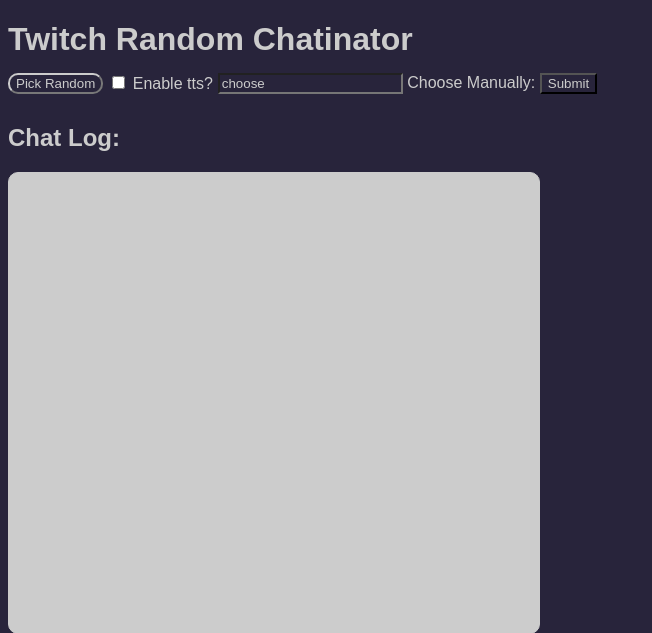
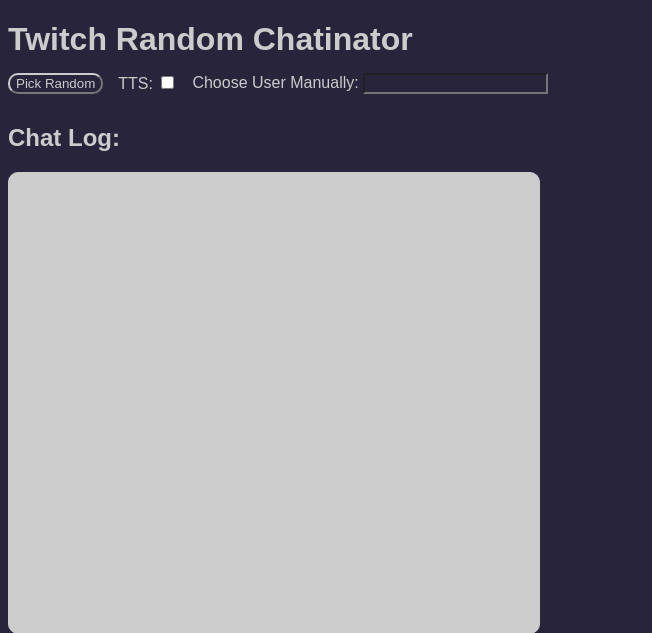
Before and after one commit to bananababoo/DougDougTwitchChatSelectorRandomizer9000, a Flask app: page / in a window 1280 px wide. Shown: the top 633 px of the page, without its empty margins (0-652 px from the left). Run offline with Flask 2, Linux system fonts and the light colour scheme; parts of the project's set-up code (start-up, migrations or seed data) failed here and were passed over; some libraries are stand-ins or nearby versions; some web fonts are replaced.

Commit message:
tts fixes

```diff
--- a/app.py
+++ b/app.py
@@ -4,8 +4,7 @@ from datetime import datetime, timedelta
 from flask import Flask, render_template, session, request
 from flask_socketio import SocketIO, emit
 from io import BytesIO
-import sys
-import time
+
 import asyncio
 import threading
 import pytz
@@ -16,7 +15,7 @@ socketio = SocketIO
 
 app = Flask(__name__)
 socketio = SocketIO(app, async_mode=None)
-
+#pip install simplewebsocket
 #idk why but this script speiciflly only works if you DON'T have eventlet installed so make sure to pip uninstall eventlet
 
 @app.route("/")
@@ -28,9 +27,34 @@ def connect(): #when socket connects send data confirming connection
     socketio.emit('message_send',
                     {'data': "Connected"})
 
+def pyg_init():
+    import pyglet
+    global player
+    player = pyglet.media.Player()
+    pyglet.app.run()
+    player.play()
+    print(type(player))
+
+
+def text_to_audio(text: str):
+    import pyglet
+    mp3 = BytesIO()
+    input = gTTS(text,lang='en')
+    input.write_to_fp(mp3)
+    mp3.seek(0)
+    audio = pyglet.media.load(None, file=mp3, streaming=False)
+    player.queue(audio)
+    player.play()
+
+@socketio.on("tts")
+def toggletts(value):
+    print("tts enabled " + str(value['data']))
+    bot.tts_enabled = value['data']
+
 class Bot(commands.Bot):
     first = True
     currentUser = ""
+    tts_enabled = False
 
     def __init__(self):
         #connects to twitch channel
@@ -64,17 +88,16 @@ class Bot(commands.Bot):
         if not bot.first:
             if message.author.name == bot.currentUser:
                 socketio.emit('message_send',
-                    {'data': f"{bot.currentUser}: {message.content}"})
-                try:
-                    if tts_enabled:
-                        text_to_audio(message.content)
-                    print(bot.currentUser + ": " + message.content)
-                except NameError:
-                    pass
-
+                {'data': f"{bot.currentUser}: {message.content}"})
+                if bot.tts_enabled:
+                    text_to_audio(message.content)
+                print(bot.currentUser + ": " + message.content)
     #picks a random user from the queue
     def randomUser(this):
-        bot.currentUser = random.choice(list(userPool.keys()))
+        try:
+            bot.currentUser = random.choice(list(userPool.keys()))
+        except Exception:
+            return
         socketio.emit('message_send',{'data': f"{bot.currentUser} was picked!"})
         print("Random User is: " + bot.currentUser)
 
@@ -82,37 +105,22 @@ class Bot(commands.Bot):
 def pickrandom():
     bot.randomUser()
 
-@socketio.on("tts")
+@socketio.on("choose")
 def toggletts(value):
-    print("tts enabled " + str(value['data']))
-    global tts_enabled
-    tts_enabled = value['data']
+    print("Choose User Is: " + str(value['data']))
+    bot.currentUser = value['data']
+    bot.first = False
+    socketio.emit('message_send',{
+        'data' : f'Choose User: {bot.currentUser}'
+    })
 
-def text_to_audio(text: str):
-    import pyglet
-    mp3 = BytesIO()
-    input = gTTS(text,lang='en')
-    input.write_to_fp(mp3)
-    mp3.seek(0)
-    audio = pyglet.media.load(None, file=mp3, streaming=False)
-    player.queue(audio)
-    player.play()
 
 def startBot():
     global bot
-    global loop
     loop = asyncio.new_event_loop()
     asyncio.set_event_loop(loop)
     bot = Bot()
     bot.run()
-
-def pyg_init():
-    import pyglet
-    global player
-    player = pyglet.media.Player()
-    pyglet.app.run()
-    player.play()
-    print(type(player))
 
 
 if __name__=='__main__':
--- a/static/css/style.css
+++ b/static/css/style.css
@@ -6,10 +6,11 @@
 
 form{
     padding: 5px;
-    float: left;
     margin-top: 0px;
     margin-left: -5px;
-    margin-bottom: 4px;
+    margin-right: 10px;
+    margin-bottom: 5px;
+    float: left;
 }
 
 .log{
--- a/templates/index.html
+++ b/templates/index.html
@@ -32,6 +32,13 @@
                 return false;
             });
 
+            $('form#choose').submit(function(event) {
+                console.log($('.choose').val())
+                socket.emit('choose',{'data': $('.choose').val()});
+                $('.choose').val = ""
+                return false;
+            });
+
 
         });
 
@@ -43,13 +50,13 @@
         <input type="submit" value="Pick Random" id="pick-random-input" style="border-color: #ccc; border-radius: 10px;">
     </form>
     <form id="tts" method="POST" action="#">
-        <input type="checkbox" class="tts-checkbox" value="tts" name="tts">
-        <label for="tts">Enable tts?</label>
+        <label for="tts">TTS:</label>
+        <input type="checkbox" class="tts-checkbox" style="text-align: left;" value="tts" name="tts">
     </form>
     <form id="choose" method="POST" action="#">
-        <input type="text" class="tts-checkbox" value="choose" name="choose">
-        <label for="tts">Choose Manually:</label>
-        <input type="submit" value="Submit">
+        <label for="tts">Choose User Manually:</label>
+        <input type="text" class="choose">
+        <!-- <input type="submit" value="Submit"> -->
     </form> <br><br>
     <h2 style="text-align:left">Chat Log:</h2>
     <div class="log" id="log">
```
